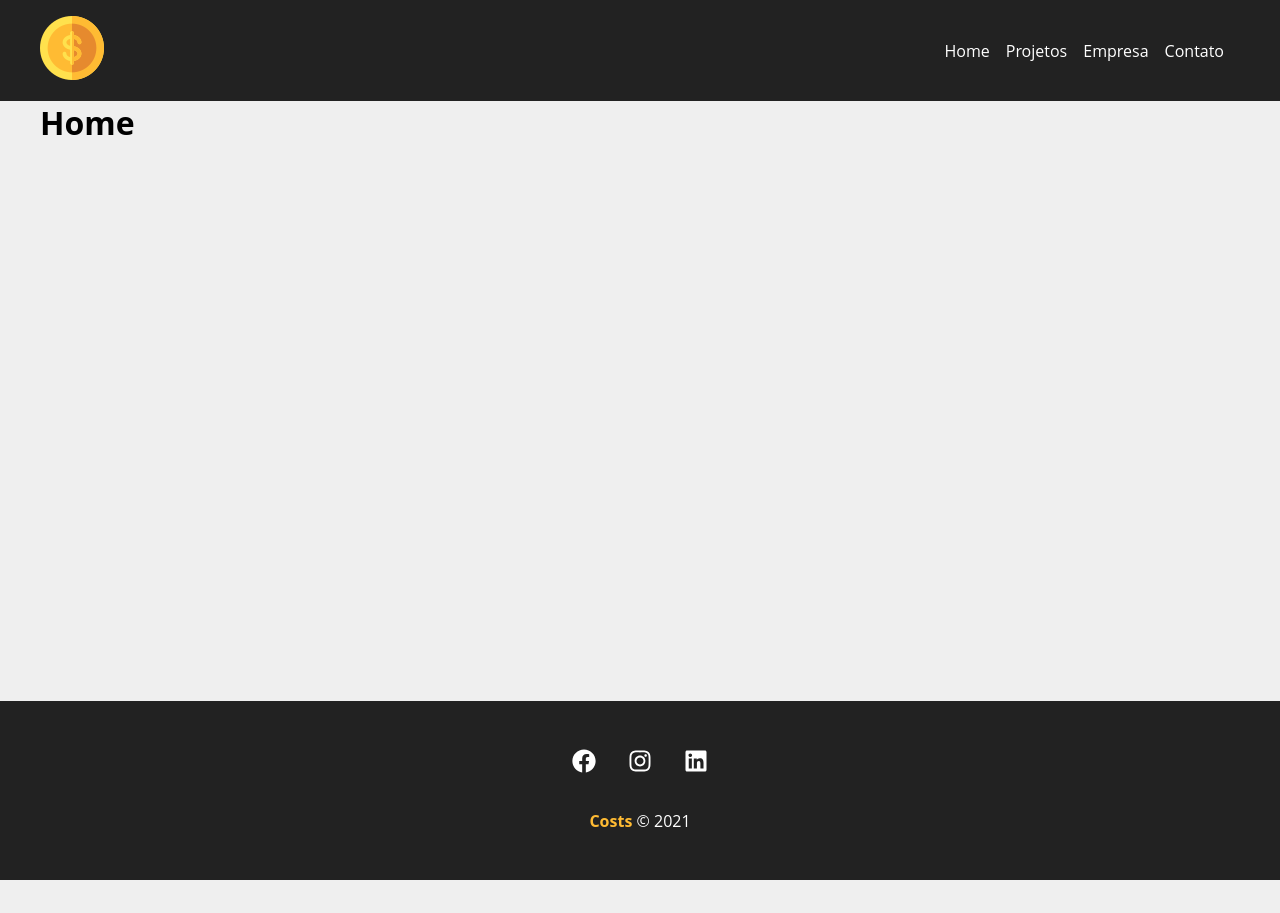
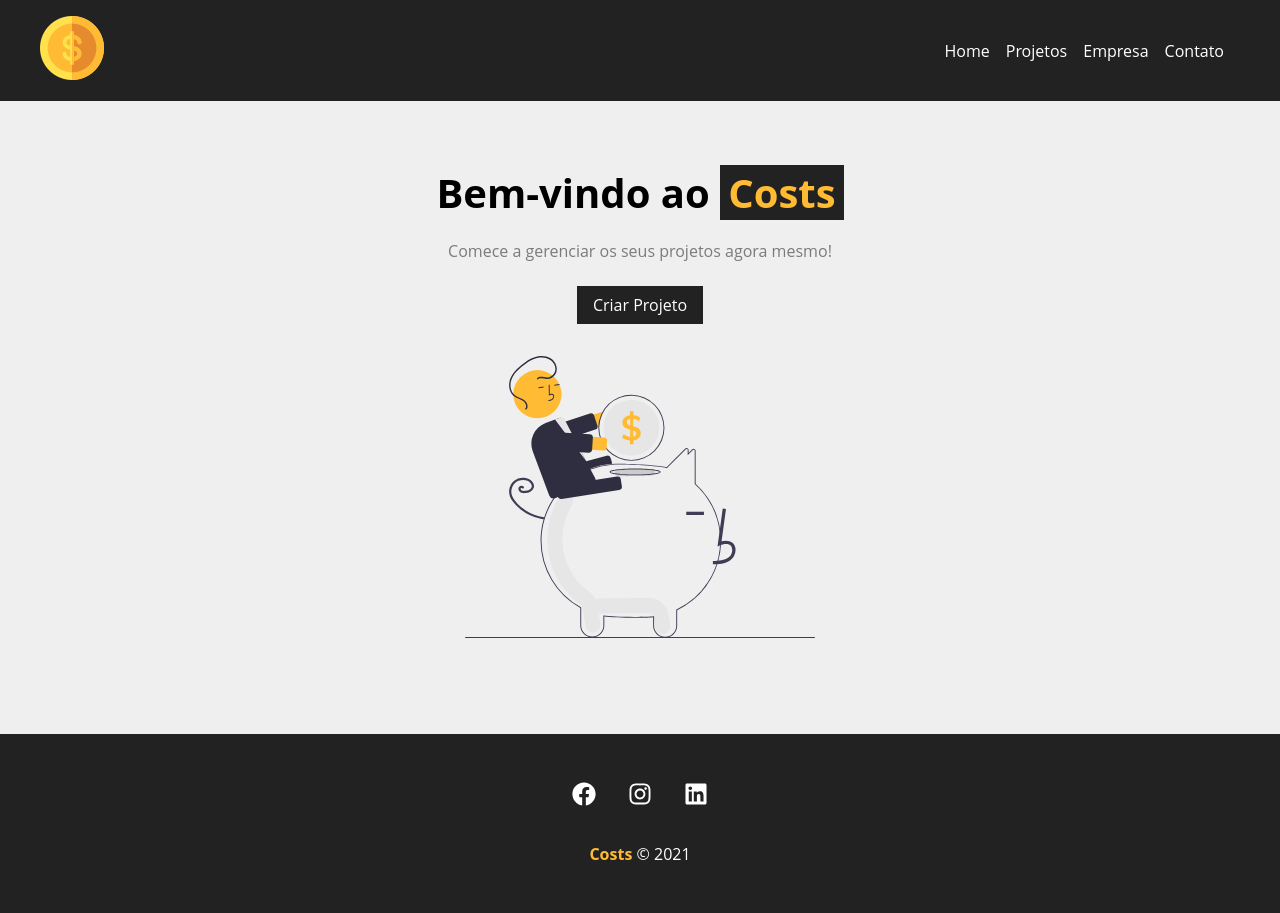
Before and after one commit to LibReact/sistema, a React (Vite) app: page / in a window 1280 px wide. Before the commit the page ends 880 px from the top, so only its background shows below. Built offline with nearby package versions, Linux system fonts and the light colour scheme.

Commit message:
Home page

```diff
--- /dev/null
+++ b/src/components/layout/LinkButton.jsx
@@ -0,0 +1,8 @@
+import { Link } from 'react-router-dom'
+import styles from './LinkButton.module.css'
+
+export default function LinkButton({ to, text }) {
+    return (
+        <Link className={styles.btn} to={to}>{text}</Link>
+    )
+}
--- /dev/null
+++ b/src/components/layout/LinkButton.module.css
@@ -0,0 +1,11 @@
+.btn {
+    background-color: #222;
+    color: #fff;
+    padding: 0.5em 1em;
+    text-decoration: none;
+    transition: 0.5s;
+}
+
+.btn:hover {
+    color: #ffbb33;
+}
--- a/src/components/pages/Home.jsx
+++ b/src/components/pages/Home.jsx
@@ -1,4 +1,15 @@
+import styles from './Home.module.css'
+import savings from '../../img/savings.svg'
+import LinkButton from '../layout/LinkButton'
+
 export default function Home() {
 
-    return <h1>Home</h1>
+    return (
+        <section className={styles.home_container}>
+            <h1>Bem-vindo ao <span>Costs</span></h1>
+            <p>Comece a gerenciar os seus projetos agora mesmo!</p>
+            <LinkButton to="/newproject" text="Criar Projeto" />
+            <img src={savings} alt="Costs" />
+        </section>
+    )
 }
--- /dev/null
+++ b/src/components/pages/Home.module.css
@@ -0,0 +1,29 @@
+.home_container {
+    width: 100%;
+    display: flex;
+    flex-direction: column;
+    justify-content: center;
+    align-items: center;
+    padding: 4em;
+}
+
+.home_container h1 {
+    font-size: 2.5em;
+    margin-bottom: 0.5em;
+}
+
+.home_container h1 span {
+    color: #ffbb33;
+    padding: 0 .2em;
+    background-color: #222;
+}
+
+.home_container p {
+    margin-bottom: 1.5em;
+    color: #7b7b7b;
+}
+
+.home_container img {
+    width: 350px;
+    margin: 2em 0;
+}
```
